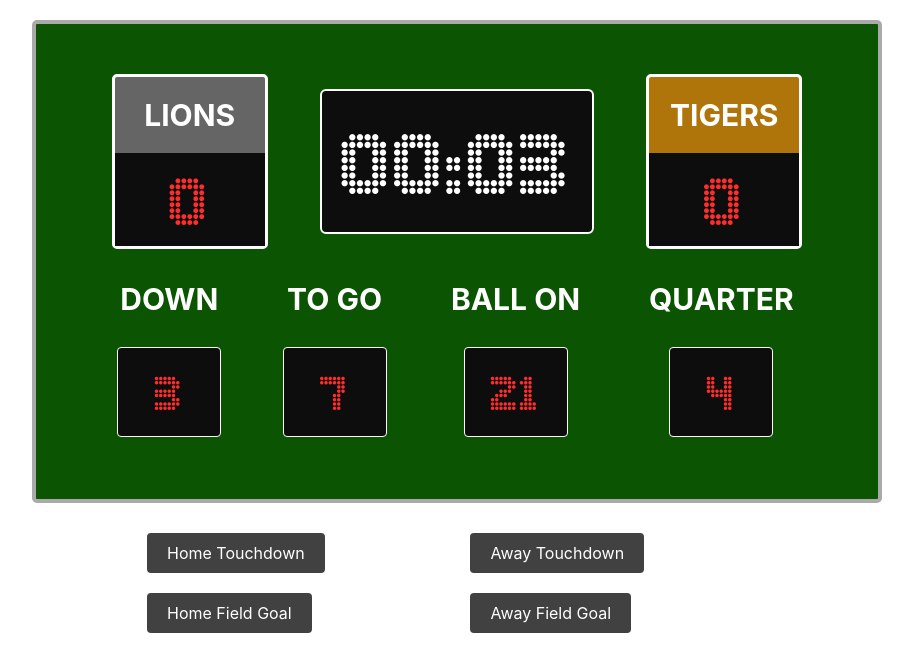
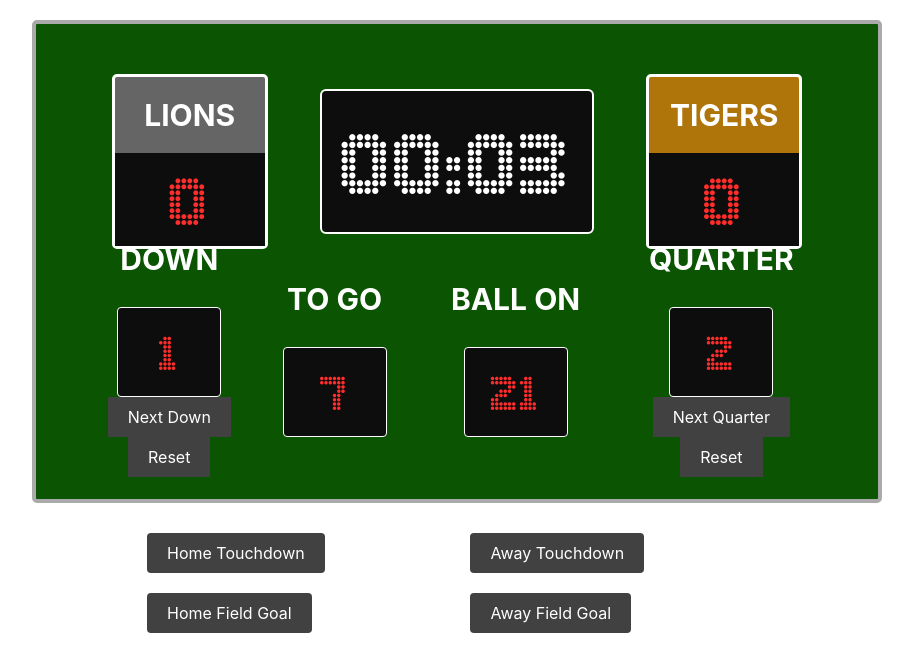
Before and after one commit to bloominstituteoftechnology/react-american-football-scoreboard, a React (Create React App) app: page / in a window 1280 px wide. Shown: the top 672 px of the page, without its empty margins (183-1096 px from the left). Built offline with nearby package versions, Linux system fonts and the light colour scheme.

Commit message:
Reset Button

```diff
--- a/src/BottomRow.js
+++ b/src/BottomRow.js
@@ -1,12 +1,22 @@
 import React from "react";
 import "./App.css";
+import { useState, useEffect } from "react";
 
 const BottomRow = () => {
+  const [quarter, nextQuarter] = useState(2);
+  const [down, downChange] = useState(1);
+
   return (
     <div className="bottomRow">
       <div className="down">
         <h3 className="down__title">Down</h3>
-        <div className="down__value">3</div>
+        <div className="down__value">{down}</div>
+        <button className="nextDown" onClick={() => downChange(down + 1)}>
+          Next Down
+        </button>
+        <button className="downBack" onClick={() => downChange(down - 1)}>
+          Reset
+        </button>
       </div>
       <div className="toGo">
         <h3 className="toGo__title">To Go</h3>
@@ -18,7 +28,19 @@ const BottomRow = () => {
       </div>
       <div className="quarter">
         <h3 className="quarter__title">Quarter</h3>
-        <div className="quarter__value">4</div>
+        <div className="quarter__value">{quarter}</div>
+        <button
+          className="quarterState"
+          onClick={() => nextQuarter(quarter + 1)}
+        >
+          Next Quarter
+        </button>
+        <button
+          className="quarterBack"
+          onClick={() => nextQuarter(quarter - 1)}
+        >
+          Reset
+        </button>
       </div>
     </div>
   );
```
